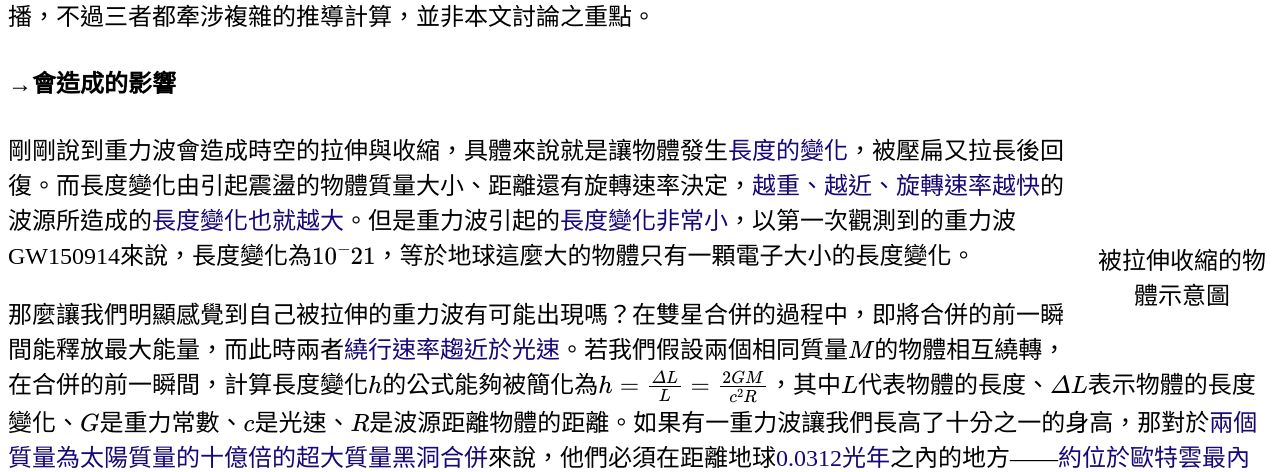
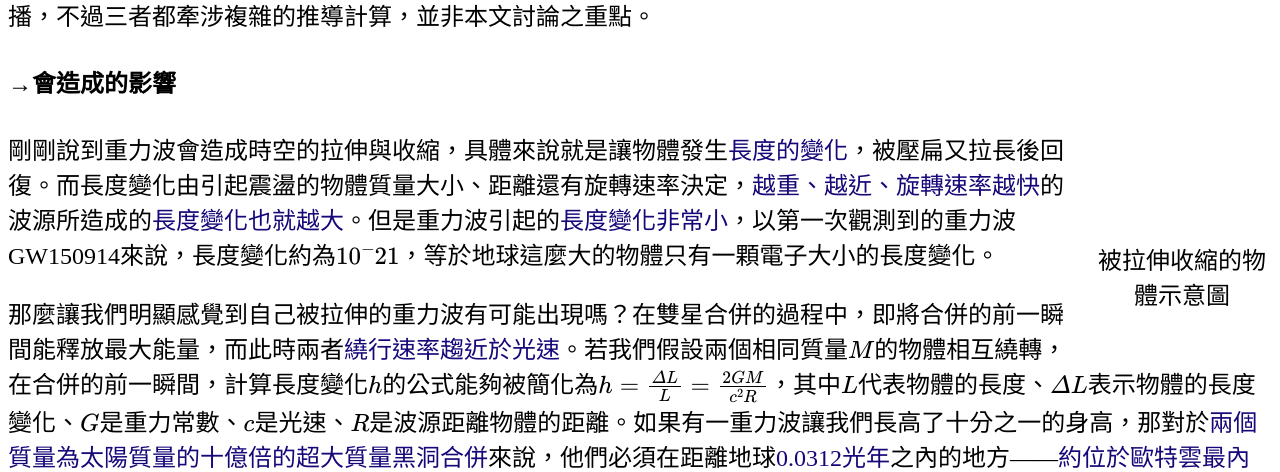
Before and after one commit to star-cloud-d-d-d/AboutGravityWave, a Flask app: page / in a window 1280 px wide. Shown: the part 1304-1776 px from the top of the page. Run offline with Flask 3, Linux system fonts and the light colour scheme.

Commit message:
Update index.html

```diff
--- a/templates/index.html
+++ b/templates/index.html
@@ -31,7 +31,7 @@
 
     <h4 id="wv">→重力「波」的性質</h4>
     <p>重力波是波嗎？那要先回到波是什麼：<span class="spw">波是有規律的擾動，能夠攜帶能量向外傳播。</span>而重力波是<span class="spw">時空的擾動</span>，在黑洞或中子星的合併中減少的質量化成<span class="spw">能量</span>，也隨著重力波<span class="spw">傳遞出去</span>。因此<span class="spw">重力波也是波</span>，當然也有波有的頻率、振幅、波速，頻率和振幅會隨著波源的質量、速度甚至對稱性而有所不同，以光速傳播，不過三者都牽涉複雜的推導計算，並非本文討論之重點。</p>
-    <div class="box"><embed src="https://upload.wikimedia.org/wikipedia/commons/b/b8/GravitationalWave_PlusPolarization.gif?uselang=zh-tw" class="pct" width=180px height=auto></embed><p class="jr">被拉伸收縮的物體示意圖</p></div><h4 id="cs">→會造成的影響</h4><p>剛剛說到重力波會造成時空的拉伸與收縮，具體來說就是讓物體發生<span class="spw">長度的變化</span>，被壓扁又拉長後回復。而長度變化由引起震盪的物體質量大小、距離還有旋轉速率決定，<span class="spw">越重、越近、旋轉速率越快</span>的波源所造成的<span class="spw">長度變化也就越大</span>。但是重力波引起的<span class="spw">長度變化非常小</span>，以第一次觀測到的重力波GW150914來說，長度變化為\(10^-21\)，等於地球這麼大的物體只有一顆電子大小的長度變化。</p><p>那麼讓我們明顯感覺到自己被拉伸的重力波有可能出現嗎？在雙星合併的過程中，即將合併的前一瞬間能釋放最大能量，而此時兩者<span class="spw">繞行速率趨近於光速</span>。若我們假設兩個相同質量\(M\)的物體相互繞轉，在合併的前一瞬間，計算長度變化\(h\)的公式能夠被簡化為\(h=\frac{&Delta;L}{L}=\frac{2GM}{c^2R}\)，其中\(L\)代表物體的長度、\(&Delta;L\)表示物體的長度變化、\(G\)是重力常數、\(c\)是光速、\(R\)是波源距離物體的距離。如果有一重力波讓我們長高了十分之一的身高，那對於<span class="spw">兩個質量為太陽質量的十億倍的超大質量黑洞合併</span>來說，他們必須在距離地球<span class="spw">0.0312光年</span>之內的地方——<span class="spw">約位於歐特雲最內層</span>，才能有這樣的長度變化。以往觀測到的重力波來說，不論是波源距離還是波源質量都遠比不上，因此發生讓我們能感受到的長度變化<span class="spw">機率微乎其微</span>。</p>
+    <div class="box"><embed src="https://upload.wikimedia.org/wikipedia/commons/b/b8/GravitationalWave_PlusPolarization.gif?uselang=zh-tw" class="pct" width=180px height=auto></embed><p class="jr">被拉伸收縮的物體示意圖</p></div><h4 id="cs">→會造成的影響</h4><p>剛剛說到重力波會造成時空的拉伸與收縮，具體來說就是讓物體發生<span class="spw">長度的變化</span>，被壓扁又拉長後回復。而長度變化由引起震盪的物體質量大小、距離還有旋轉速率決定，<span class="spw">越重、越近、旋轉速率越快</span>的波源所造成的<span class="spw">長度變化也就越大</span>。但是重力波引起的<span class="spw">長度變化非常小</span>，以第一次觀測到的重力波GW150914來說，長度變化約為\(10^-21\)，等於地球這麼大的物體只有一顆電子大小的長度變化。</p><p>那麼讓我們明顯感覺到自己被拉伸的重力波有可能出現嗎？在雙星合併的過程中，即將合併的前一瞬間能釋放最大能量，而此時兩者<span class="spw">繞行速率趨近於光速</span>。若我們假設兩個相同質量\(M\)的物體相互繞轉，在合併的前一瞬間，計算長度變化\(h\)的公式能夠被簡化為\(h=\frac{&Delta;L}{L}=\frac{2GM}{c^2R}\)，其中\(L\)代表物體的長度、\(&Delta;L\)表示物體的長度變化、\(G\)是重力常數、\(c\)是光速、\(R\)是波源距離物體的距離。如果有一重力波讓我們長高了十分之一的身高，那對於<span class="spw">兩個質量為太陽質量的十億倍的超大質量黑洞合併</span>來說，他們必須在距離地球<span class="spw">0.0312光年</span>之內的地方——<span class="spw">約位於歐特雲最內層</span>，才能有這樣的長度變化。以往觀測到的重力波來說，不論是波源距離還是波源質量都遠比不上，因此發生讓我們能感受到的長度變化<span class="spw">機率微乎其微</span>。</p>
     <h3 id="wht">二、從研究對象到研究工具</h3>
     <h4 id="wy">→觀測方法與裝置</h4><div class="boxf"><iframe width="560" height="315" src="https://www.youtube.com/embed/tQ_teIUb3tE?si=zW5I-Tk58nNce9Qv" title="YouTube video player" frameborder="0" allow="accelerometer; autoplay; clipboard-write; encrypted-media; gyroscope; picture-in-picture; web-share" referrerpolicy="strict-origin-when-cross-origin" allowfullscreen></iframe><p class="jr">LIGO的重力波探測器</p></div><p>由於重力波能引起的長度變化非常微弱，並非肉眼可以觀察到的，必須使用<span class="spw">精度極高的儀器</span>進行探測。先將雷射光用分光鏡分成兩束，分別以不同方向進入兩根垂直的真空管，在真空管尾端光會被反射，再次穿越真空管，最後結合成<span class="spw">干涉條紋</span>。若重力波使真空管伸長或縮短，那光行進的距離便會不同，造成<span class="spe">干涉條紋的不同</span>，我們就能偵測到重力波。而目前世界各地的探測裝置有美國的LIGO、歐洲的Virgo等。</p>
     <h4 id="use">→重力波的應用</h4>
```
